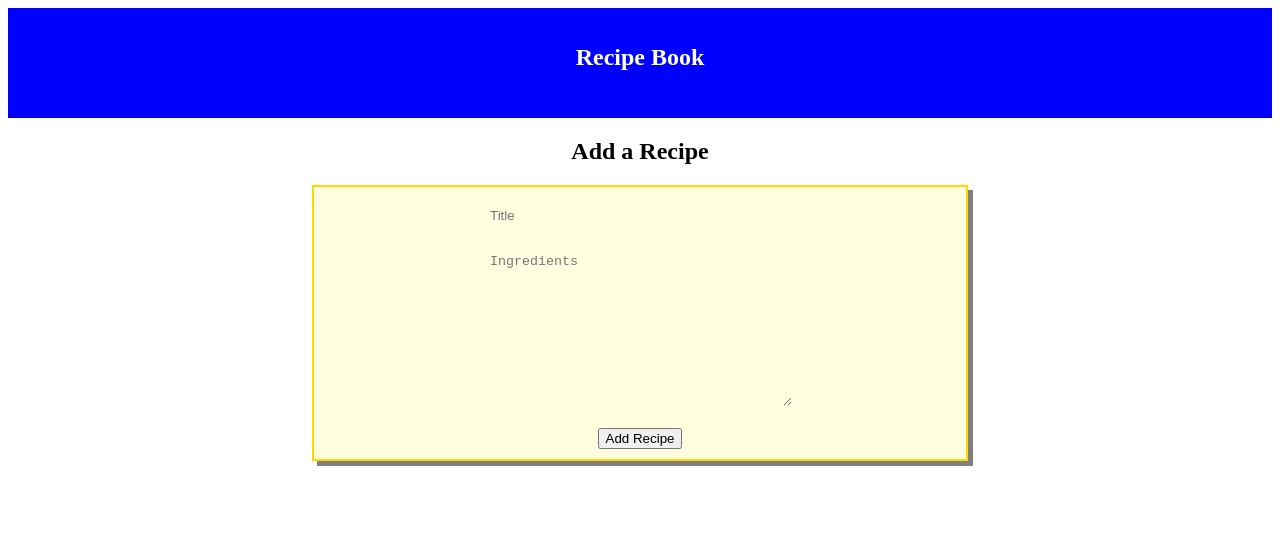
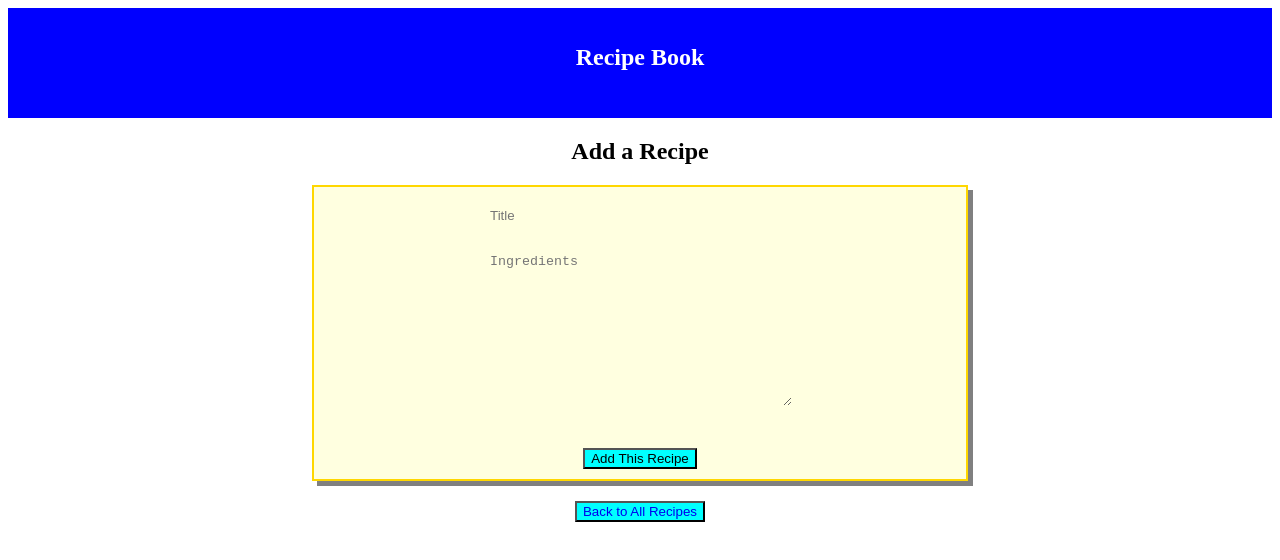
Before and after one commit to igoreskin/react-recipe-book-frontend, a React (Create React App) app: page /recipes/new in a window 1280 px wide. Shown: the top 560 px of the page. Built offline with nearby package versions, Linux system fonts and the light colour scheme.

Commit message:
Edit functionality started

```diff
--- a/package.json
+++ b/package.json
@@ -5,6 +5,7 @@
   "dependencies": {
     "react": "^16.3.2",
     "react-dom": "^16.3.2",
+    "react-pure-lifecycle": "^2.2.0",
     "react-redux": "^5.0.7",
     "react-router-dom": "^4.2.2",
     "react-scripts": "1.1.4",
--- a/src/App.css
+++ b/src/App.css
@@ -77,3 +77,54 @@
 .tile:hover .deleteButton {
   visibility: visible;
 }
+
+.editButton {
+  visibility: hidden;
+  background: aqua;
+  float: left;
+  margin: 5px;
+  /*font-size: 12px;*/
+  font-family: sans-serif;
+  cursor: pointer;
+  /*color: red;*/
+}
+
+.tile:hover .editButton {
+  visibility: visible;
+}
+
+
+
+.editRecipeButton {
+  /*visibility: hidden;*/
+  background: aqua;
+  float: left;
+  margin: 5px;
+  text-decoration: none;
+  /*font-size: 12px;*/
+  font-family: sans-serif;
+  cursor: pointer;
+  /*color: red;*/
+}
+
+.backToListButton {
+  /*visibility: hidden;*/
+  background: aqua;
+  float: right;
+  margin: 5px;
+  text-decoration: none;
+  /*font-size: 12px;*/
+  font-family: sans-serif;
+  cursor: pointer;
+}
+
+.backFromNewToListButton {
+  /*visibility: hidden;*/
+  background: aqua;
+  float: center;
+  margin-top: 20px;
+  text-decoration: none;
+  /*font-size: 12px;*/
+  font-family: sans-serif;
+  cursor: pointer;
+}
--- a/src/App.js
+++ b/src/App.js
@@ -1,10 +1,10 @@
 import React from 'react';
 import './App.css';
 import RecipesContainer from './containers/RecipesContainer';
-import { BrowserRouter as Router, Route } from 'react-router-dom';
+import { BrowserRouter as Router, Route, Switch } from 'react-router-dom';
 import { Link } from 'react-router-dom';
 import RecipeForm from './containers/RecipeForm';
-import RecipeShow from './components/RecipeShow';
+import { WrapRecipeShow } from './components/RecipeShow';
 
 const App = (props) => {
     return (
@@ -15,8 +15,10 @@ const App = (props) => {
           </header>
           <Route exact path='/' render={() => (<Link className="launchButton" to={'/recipes'}>Please click here to launch the application!</Link>)} />
           <Route exact path='/recipes' component={RecipesContainer}/>
-          <Route path='/recipes/new' component={RecipeForm} />
-          <Route path='/recipes/1' component={RecipeShow} />
+          <Switch>
+            <Route path='/recipes/new' component={RecipeForm} />
+            <Route path='/recipes/:recipeId' component={WrapRecipeShow} />
+          </Switch>
         </div>
       </Router>
     );
--- a/src/components/Recipe.js
+++ b/src/components/Recipe.js
@@ -2,6 +2,7 @@ import React from 'react';
 import { connect } from 'react-redux';
 import { bindActionCreators } from 'redux';
 import * as actions from '../actions/recipeActions';
+import { Link } from 'react-router-dom';
 
 const Recipe = (props) => {
 
@@ -13,6 +14,9 @@ const Recipe = (props) => {
 
   return (
     <div className="tile">
+      <button className="editButton">
+        <Link style={{textDecoration: "none"}} to={`/recipes/${props.recipe.id}`}>Edit</Link>
+      </button>
       <span className="deleteButton" onClick={onClick}>X</span>
       <h4>{props.recipe.title}</h4>
       <p>{props.recipe.ingredients}</p>
--- a/src/components/RecipeShow.js
+++ b/src/components/RecipeShow.js
@@ -1,11 +1,20 @@
 import React from 'react';
 import { connect } from 'react-redux';
+import { Link } from 'react-router-dom';
 
-const RecipeShow = ({ recipe }) => {
+
+
+const RecipeShow = (props) => {
   return (
   <div className="tile">
-    <h4>Title: {recipe.title}</h4>
-    <p>Ingredients: {recipe.ingredients}</p>
+    <button className="editRecipeButton">
+      <Link style={{textDecoration: "none"}} to={`/recipes/new`}>New Recipe</Link>
+    </button>
+    <button className="backToListButton">
+      <Link style={{textDecoration: "none"}} to={`/recipes`}>Back to Recipes</Link>
+    </button>
+    <h4>Title: {props.recipe.title}</h4>
+    <p>Ingredients: {props.recipe.ingredients}</p>
   </div>
 )}
 
@@ -22,4 +31,4 @@ const mapStateToProps = (state, ownProps) => {
   }
 };
 
-export default connect(mapStateToProps)(RecipeShow);
+export const WrapRecipeShow = connect(mapStateToProps)(RecipeShow);
--- a/src/containers/RecipeForm.js
+++ b/src/containers/RecipeForm.js
@@ -1,6 +1,7 @@
 import React, { Component } from 'react';
 import { connect } from 'react-redux';
 import { addRecipe } from '../actions/recipeActions';
+import { Link } from 'react-router-dom';
 
 class RecipeForm extends Component {
   constructor(props) {
@@ -32,8 +33,11 @@ class RecipeForm extends Component {
         <form className="tile" style={{padding: "10px"}} onSubmit={this.handleOnSubmit} >
           <input className="input" type="text" placeholder="Title" name="title" onChange={this.handleOnChange} /><br /><br />
           <textarea className="input" rows="10" type="textarea" placeholder="Ingredients" name="ingredients" onChange={this.handleOnChange} /><br /><br />
-          <input type="submit" value="Add Recipe" />
+          <input className="backFromNewToListButton" type="submit" value="Add This Recipe" />
         </form>
+        <button className="backFromNewToListButton">
+          <Link style={{textDecoration: "none"}} to={`/recipes`}>Back to All Recipes</Link>
+        </button>
       </div>
     );
   }
--- a/src/containers/RecipesContainer.js
+++ b/src/containers/RecipesContainer.js
@@ -6,7 +6,7 @@ import RecipesList from '../components/RecipesList';
 import { Link } from 'react-router-dom';
 import { Route, Switch } from 'react-router-dom';
 import RecipeForm from './RecipeForm';
-import RecipeShow from '../components/RecipeShow';
+import { WrapRecipeShow } from '../components/RecipeShow';
 
 class RecipesContainer extends Component {
 
@@ -30,7 +30,7 @@ class RecipesContainer extends Component {
           <RecipesList recipes={this.props.recipes} />
           <Switch>
             <Route path={`${this.props.match.url}/new`} component={RecipeForm} />
-            <Route path={`${this.props.match.url}/:recipeId`} component={RecipeShow} />
+            <Route path={`${this.props.match.url}/:recipeId`} component={WrapRecipeShow} />
           </Switch>
         </div>
       </div>
```
